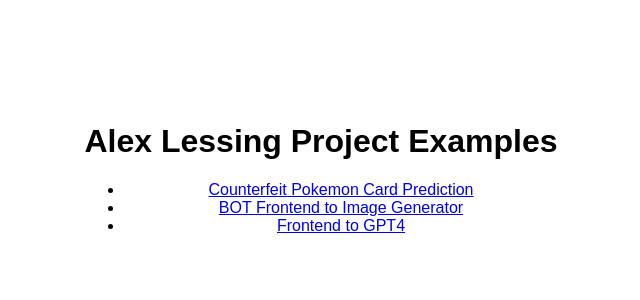
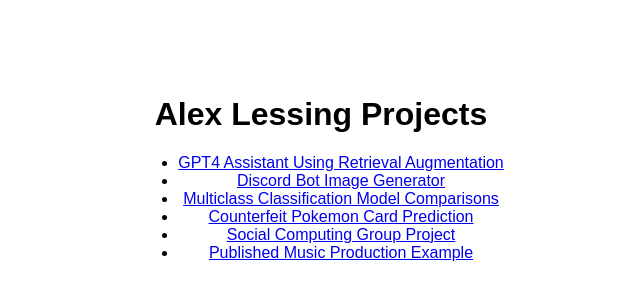
Before and after one commit to FelisCatus1/projects2, a plain HTML site: page index.html in a window 1280 px wide. Shown: the part 224-524 px from the top of the page, without its empty margins (319-959 px from the left). Drawn offline with Linux system fonts and the light colour scheme.

Commit message:
Update index.html

```diff
--- a/index.html
+++ b/index.html
@@ -24,13 +24,19 @@
 </head>
 <body>
     <div id="content">
-        <h1>Alex Lessing Project Examples</h1>
+        <h1>Alex Lessing Projects</h1>
         <ul>
+            <li><a href="https://github.com/kisenera/l167t">GPT4 Assistant Using Retrieval Augmentation</a></li>
+
+            <li><a href="https://github.com/kisenera/vqgan-discord-bot">Discord Bot Image Generator</a></li>
+
+            <li><a href="https://github.com/kisenera/spider-detector">Multiclass Classification Model Comparisons</a></li>
+
             <li><a href="https://github.com/kisenera/fake-pokemon-card-detection">Counterfeit Pokemon Card Prediction</a></li>
 
-            <li><a href="https://github.com/kisenera/vqgan-discord-bot">BOT Frontend to Image Generator</a></li>
+            <li><a href="https://sites.google.com/ucsd.edu/prompt-a-week2">Social Computing Group Project</a></li>
 
-            <li><a href="https://github.com/kisenera/l167t">Frontend to GPT4</a></li>
+            <li><a href="https://open.spotify.com/track/6o1PqI80ogskOhbzIIzvjf?si=1s2aFotvTtaMRT2NW5wCjA">Published Music Production Example</a></li>
         </ul>
     </div>
 </body>
```
